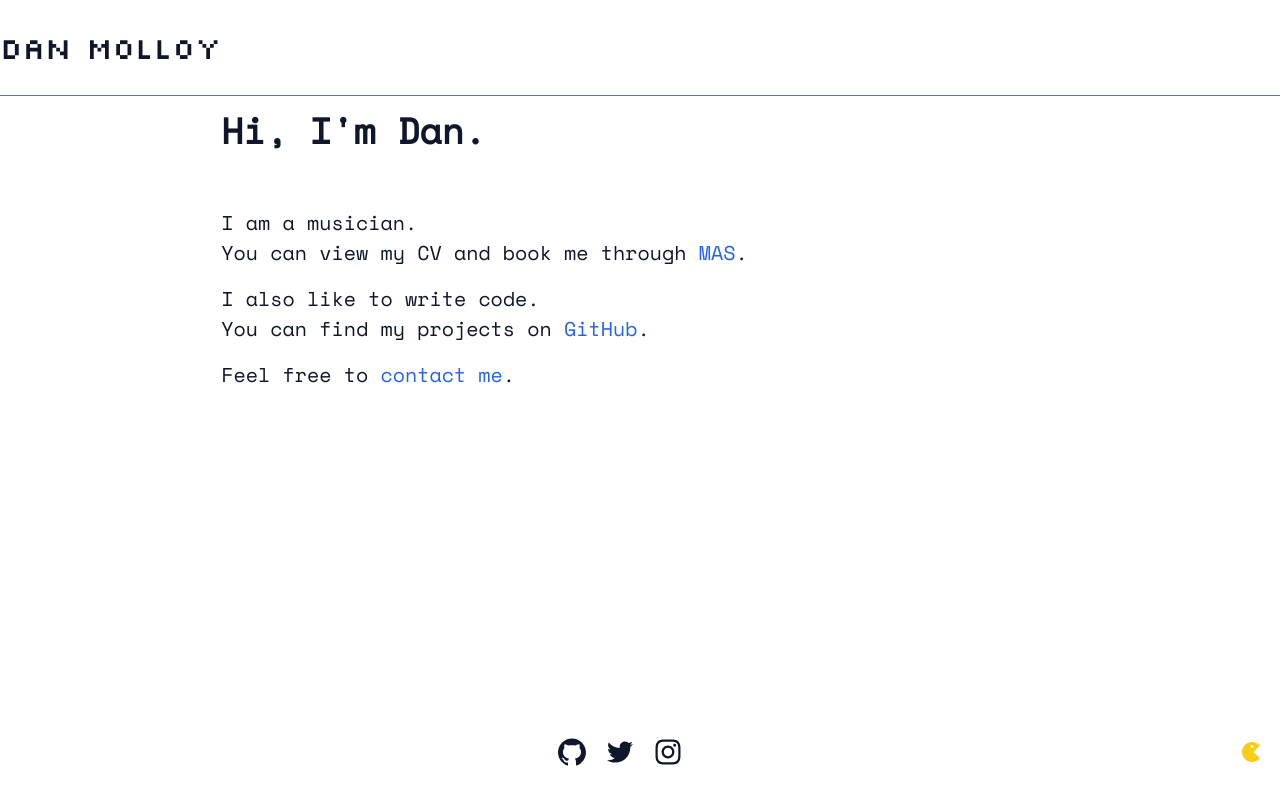
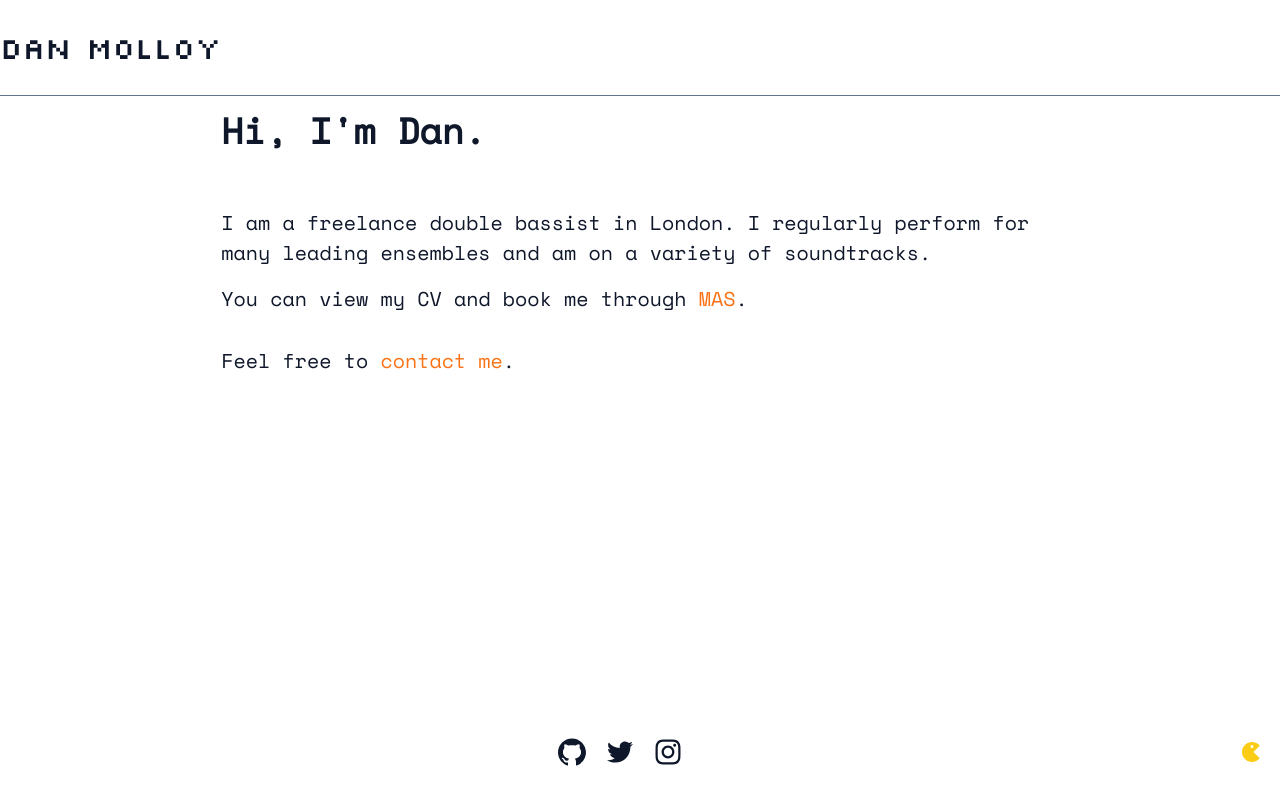
Before and after one commit to danmolloy/danmolloy.io, a Next.js app: page / in a window 1280 px wide. Built offline with nearby package versions, Linux system fonts and the light colour scheme.

Commit message:
changed text

```diff
--- a/components/home.js
+++ b/components/home.js
@@ -42,30 +42,31 @@ export default function Home() {
       <h1 className='font-semibold '>{word}</h1>
       </div>
       <div className='my-2'>
-        <p className='font-light '>I am a <span /* className='text-orange-500 font-semibold' */>musician</span>. </p>
+        <p className='font-light '>I am a freelance double bassist in London. I regularly perform for many leading ensembles and am on a variety of soundtracks.</p>
+      </div>
+      <div className='my-2'>
         <p> You can view my CV and book me through {` `}
         <Link href="https://maslink.co.uk/client-directory?client=MOLLD1&instrument=DOUBL1">
-            <a target="_blank" className='text-blue-600'>
+            <a target="_blank" className='text-orange-500'>
             MAS
             </a>
           </Link>.
         </p>
         </div>
         <div className='my-2'>
-      <p className='font-light'>I also like to write <span /* className='text-green-500 font-semibold' */>code</span>.
-      </p>
+      {/* <p className='font-light'>I also like to write code.</p>
       <p>You can find my projects on{` `}
         <Link href="https://github.com/danmolloy">
-          <a target="_blank" className='text-blue-600'>
+          <a target="_blank" className='text-orange-500'>
           GitHub
           </a>
         </Link>.
-      </p>
+      </p> */}
       </div>
       <div className='my-2'>
       <p className=' font-light h-36 sm:h-auto'>Feel free to {` `}
       <Link href="/contact" >
-        <a className='text-blue-600'>contact me</a></Link>
+        <a className='text-orange-500'>contact me</a></Link>
       .</p>
       </div>
 
--- /dev/null
+++ b/pages/_app.tsx
@@ -0,0 +1,7 @@
+import '../styles/globals.css'
+
+function MyApp({ Component, pageProps }) {
+  return <Component {...pageProps} />
+}
+
+export default MyApp
--- a/pages/conundrum.js
+++ b/pages/conundrum.js
@@ -4,7 +4,7 @@ import Game from '../components/game'
 export default function Contact()  {
   return (
     <Layout >
-    <h1 className=''>Word Game</h1>
+    <h1 className=''>Conundrum</h1>
     <Game />
     </Layout>
   )
--- /dev/null
+++ b/pages/music.tsx
@@ -0,0 +1,9 @@
+import Layout from "../components/layout";
+
+export default function Music() {
+  return (
+    <Layout>
+      <h1 className='title'>Music</h1>
+    </Layout>
+  )
+}
```
